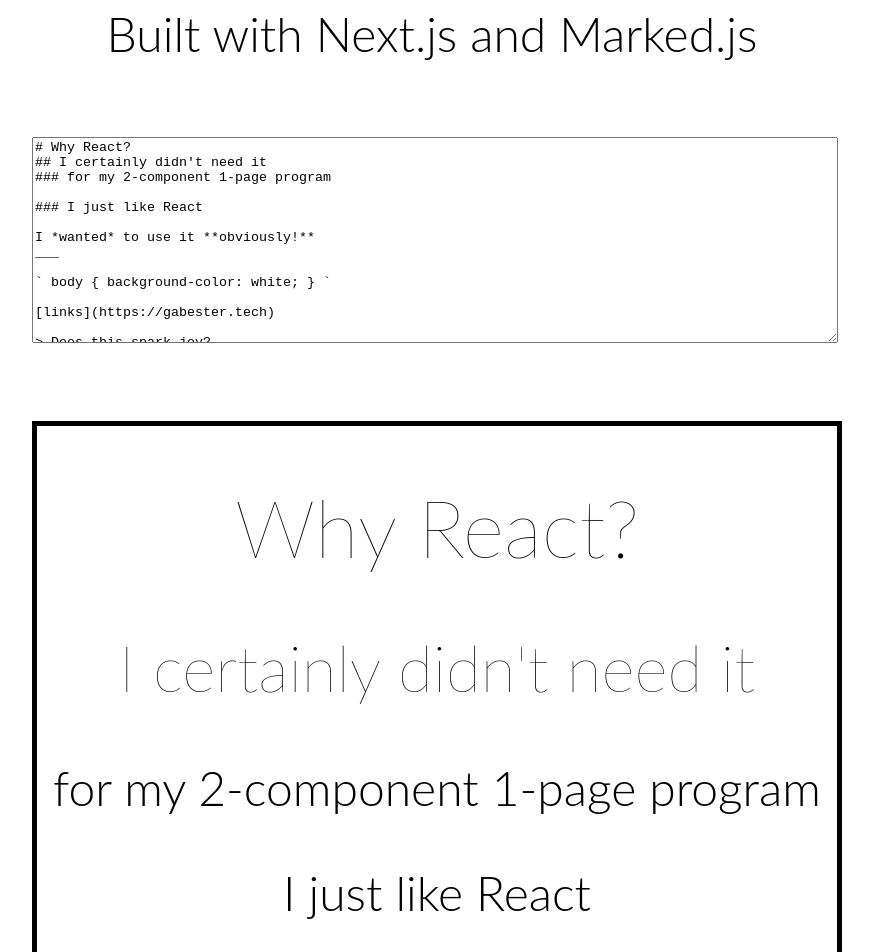
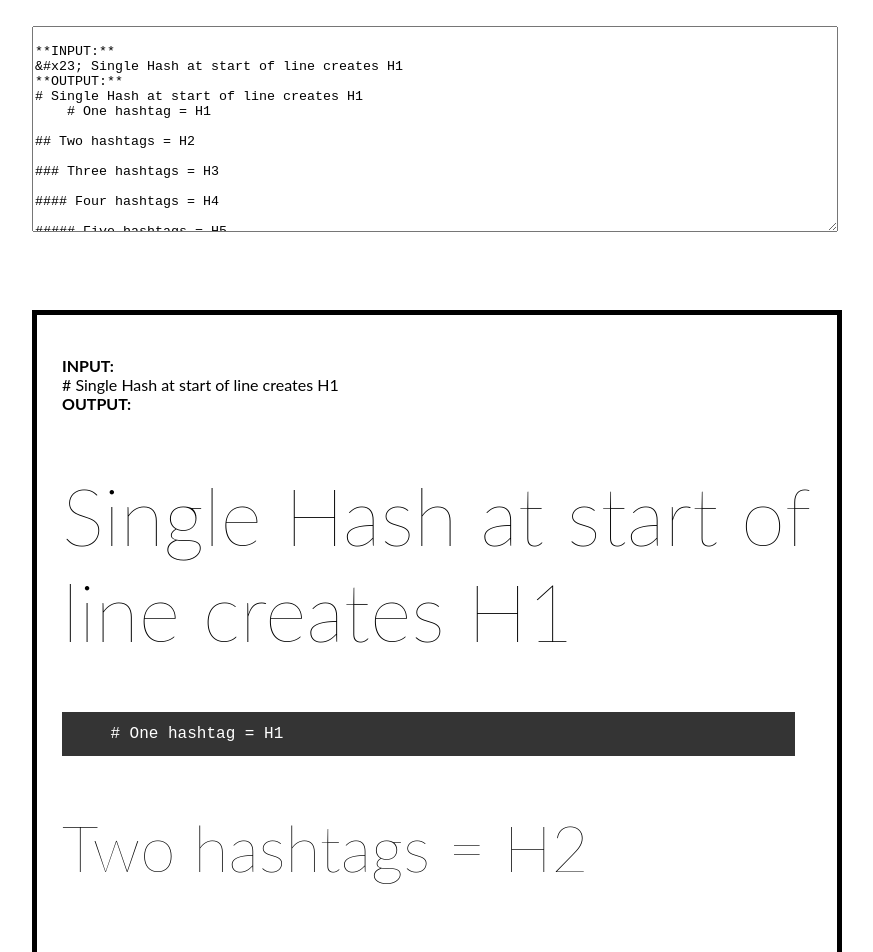
Before and after one commit to Gabester0/chainsaw-markdown, a Next.js app: page / in a window 1280 px wide. Shown: the part 220-1172 px from the top of the page, without its empty margins (208-1081 px from the left). Built offline with nearby package versions, Linux system fonts and the light colour scheme.

Commit message:
updated content

```diff
--- a/components/input.js
+++ b/components/input.js
@@ -2,39 +2,139 @@
 
 function input(props){
 
-    const htmlValue = `# Why React?\r
-## I certainly didn\'t need it\r
-### for my 2-component 1-page program\r
+    const htmlValue = `
+**INPUT:**
+&#x23; Single Hash at start of line creates H1
+**OUTPUT:**
+# Single Hash at start of line creates H1
+    # One hashtag = H1\r
 
-### I just like React\r
+## Two hashtags = H2\r
 
-I *wanted* to use it **obviously!**\r
-___\r
+### Three hashtags = H3\r
 
-\` body { background-color: white; } \`\r
+#### Four hashtags = H4\r
 
-[links](https://gabester.tech)\r
+##### Five hashtags = H5\r
 
-> Does this spark joy?\r
+###### Six hashtags = H6\r
 
-|   ha      |   hb      |  hc       |   hd      |
-|---------- | --------- | --------- | ----------|
-| tictictic | tactactac | tictictic | tactactac |
-| toetoetoe | tictictic | toetoetoe | tactactac |
 
-1. I\r
-2. am\r
-- a\r
-- list\r
 
-![React Logo w/ Text](https://goo.gl/Umyytc)\r
 
-\`\`\`\r
-//I am a\r
-//multi-line\r
-//code block\r
-<div></div>\r
-\`\`\`\r`;
+Wrap text in asterisks = *Italicized Text*\r
+
+Wrap text in double asterisks = **Bold Text**\r
+
+
+
+
+Three underscores or asterisks or dashes = \<hr\> (horizontal line)\r
+*Note: the three underscores or asterisks or dashes must be the only characters on the line for this to work*
+
+___
+***
+---
+
+
+
+
+Wrap text in backticks = \` Text color and background color are switched \`\r
+
+Wrap text in square brackets followed by url wrapped in parentheses = [[link] (url)](https://en.wikipedia.org/wiki/Hyperlink)\r
+*Note: Don't put any space between the square brackets and the parentheses*\r
+
+> Start line with one \> character = Indented blockquote
+
+> > Start line with two \> characters = Double indented blockquote
+
+
+---
+
+
+
+1. Start each line with a number + a period + a space + Your text= Numbered List
+3. Number + Period = &#50;. Your text
+4. (&#52;.) You can use any number you want
+4. (&#52;.) Markdown will still show the next number
+10. (&#49;&#48;.) Markdown will still show the next sequential number
+
+- Start each line with a dash plus a space = Bulleted list
+- Start each line with a dash plus a space = Bulleted list
+- Start each line with a dash plus a space = Bulleted list
+- Start each line with a dash plus a space = Bulleted list
+
+
+
+---
+
+
+
+**INPUT:**
+
+&#96; &#96; &#96;
+var code = function(){
+> alert( "Wrap you code in a pair of triple \r backticks to create a multi-line code block" ); \r
+> //To indent lines of code use tabs
+
+};
+
+code();
+&#96; &#96; &#96;
+
+**OUTPUT:**
+
+\`\`\`
+var code = function(){
+    alert( "Wrap you code in a pair of triple
+    backticks to create a multi-line code block" );
+    //To indent lines of code use tabs
+};
+
+code();
+\`\`\`
+
+
+
+---
+
+
+
+**INPUT:**
+
+&#33;&#91; Description of the image &#93;&#40; the image URL &#41;
+
+**OUTPUT:**
+
+![React Logo w/ Text](https://goo.gl/Umyytc)
+
+
+
+---
+
+
+
+**INPUT:**
+
+&#124; To Create &#124; A Table: &#124; Wrap Text &#124; In Pipe (or vertical slash) symbols &#124;
+&#124; - &#124;- &#124; - &#124; - &#124;
+&#124; On the 2nd line &#124; Type Pipe + Dash &#124; Once For Every &#124; Table Cell in the Row &#124;
+&#124; For Every &#124; Row &#124;  Wrap Text &#124; In Pipes &#124;
+&#124; If There Are Less Cells &#124; The Table Will Automatically &#124; Fill In Blank Cells &#124;
+
+**OUTPUT:**
+
+| To Create | A Table: | Wrap Text | In Pipe (or vertical slash) symbols |
+|- | - | -| -|
+| On the 2nd line | Type Pipe + Dash | Once For Every | Table Cell in the Row |
+| For Every | Row |  Wrap Text | In Pipes |
+| If There Are Less Cells | The Table Will Automatically | Fill In Blank Cells |
+
+
+
+
+&#124;
+`;
 
     return (
         <div>
--- a/components/output.js
+++ b/components/output.js
@@ -6,9 +6,11 @@
             </div>
                 <style jsx>{`
                 #preview{
-                    width: 800px;
+                    width: 750px;
                     margin: 50px auto;
                     border: 5px solid black;
+                    text-align: left;
+                    padding: 25px;
                 }
                 `}</style>
         </div>
--- a/pages/index.js
+++ b/pages/index.js
@@ -3,49 +3,160 @@
 
 import Input from '../components/input';
 import Output from '../components/output';
+/*
+Change this to have a select statement to choose which Element you want a demo of
+When I select one this resets the input and the output
 
+in input.js need to assign value with props.  Then can define value in index.js
+
+Just create an event listener for the dropdown that will set state and input.js props value.
+
+Give "Markdown" in page header a tooltip with a brief explanation of what markdown is.
+*/
 class Home extends Component{
     state = {
-        input: `# Why React?\r
-## I certainly didn\'t need it\r
-### for my 2-component 1-page program\r
+        input: `
+**INPUT:**
+&#x23; Single Hash at start of line creates H1
+**OUTPUT:**
+# Single Hash at start of line creates H1
+        # One hashtag = H1\r
 
-### I just like React\r
+## Two hashtags = H2\r
 
-I *wanted* to use it **obviously!**\r
-___\r
+### Three hashtags = H3\r
 
-\` body { background-color: white; } \`\r
+#### Four hashtags = H4\r
 
-[links](https://gabester.tech)\r
+##### Five hashtags = H5\r
 
-> Does this spark joy?\r
+###### Six hashtags = H6\r
 
-|   ha      |   hb      |  hc       |   hd      |
-|---------- | --------- | --------- | ----------|
-| tictictic | tactactac | tictictic | tactactac |
-| toetoetoe | tictictic | toetoetoe | tactactac |
 
-1. I\r
-2. am\r
-- a\r
-- list\r
 
-![React Logo w/ Text](https://goo.gl/Umyytc)\r
 
-\`\`\`\r
-//I am a\r
-//multi-line\r
-//code block\r
-<div></div>\r
-\`\`\`\r`
-    };
+Wrap text in asterisks = *Italicized Text*\r
+
+Wrap text in double asterisks = **Bold Text**\r
+
+
+
+
+Three underscores or asterisks or dashes = \<hr\> (horizontal line)\r
+*Note: the three underscores or asterisks or dashes must be the only characters on the line for this to work*
+
+___
+***
+---
+
+
+
+
+Wrap text in backticks = \` Text color and background color are switched \`\r
+
+Wrap text in square brackets followed by url wrapped in parentheses = [[link] (url)](https://en.wikipedia.org/wiki/Hyperlink)\r
+*Note: Don't put any space between the square brackets and the parentheses*\r
+
+> Start line with one \> character = Indented blockquote
+
+> > Start line with two \> characters = Double indented blockquote
+
+
+---
+
+
+
+1. Start each line with a number + a period + a space + Your text= Numbered List
+3. Number + Period = &#50;. Your text
+4. (&#52;.) You can use any number you want
+4. (&#52;.) Markdown will still show the next number
+10. (&#49;&#48;.) Markdown will still show the next sequential number
+
+- Start each line with a dash plus a space = Bulleted list
+- Start each line with a dash plus a space = Bulleted list
+- Start each line with a dash plus a space = Bulleted list
+- Start each line with a dash plus a space = Bulleted list
+
+
+
+---
+
+
+
+**INPUT:**
+
+&#96; &#96; &#96;
+var code = function(){
+> alert( "Wrap you code in a pair of triple \r backticks to create a multi-line code block" ); \r
+> //To indent lines of code use tabs
+
+};
+
+code();
+&#96; &#96; &#96;
+
+**OUTPUT:**
+
+\`\`\`
+var code = function(){
+    alert( "Wrap you code in a pair of triple
+    backticks to create a multi-line code block" );
+    //To indent lines of code use tabs
+};
+
+code();
+\`\`\`
+
+
+
+---
+
+
+
+**INPUT:**
+
+&#33;&#91; Description of the image &#93;&#40; the image URL &#41;
+
+**OUTPUT:**
+
+![React Logo w/ Text](https://goo.gl/Umyytc)
+
+
+
+---
+
+
+
+**INPUT:**
+
+&#124; To Create &#124; A Table: &#124; Wrap Text &#124; In Pipe (or vertical slash) symbols &#124;
+&#124; - &#124;- &#124; - &#124; - &#124;
+&#124; On the 2nd line &#124; Type Pipe + Dash &#124; Once For Every &#124; Table Cell in the Row &#124;
+&#124; For Every &#124; Row &#124;  Wrap Text &#124; In Pipes &#124;
+&#124; If There Are Less Cells &#124; The Table Will Automatically &#124; Fill In Blank Cells &#124;
+
+**OUTPUT:**
+
+| To Create | A Table: | Wrap Text | In Pipe (or vertical slash) symbols |
+|- | - | -| -|
+| On the 2nd line | Type Pipe + Dash | Once For Every | Table Cell in the Row |
+| For Every | Row |  Wrap Text | In Pipes |
+| If There Are Less Cells | The Table Will Automatically | Fill In Blank Cells |
+
+
+
+
+`};
 
     componentDidMount(){
         const script = document.createElement("script");
         script.src = 'https://cdn.freecodecamp.org/testable-projects-fcc/v1/bundle.js';
         script.async = true;
         document.body.appendChild(script);
+        //Remove space from url demonstration
+        const link = document.querySelector("a").textContent;
+        const editedLink = link.split("").filter(e=> e!= " ").join("");
+        document.querySelector("a").textContent = editedLink;
     }
 
     changeListener(event) {
@@ -64,7 +175,6 @@
         return (
             <div >
                 <h1>Markdown Previewer</h1>
-                <h3>Built with Next.js and Marked.js</h3>
                     <Input change={(event) => this.changeListener(event) } />
                     <Output setMarkdown={this.getMarkdown()} />
                     <style jsx global>{`
@@ -90,7 +200,6 @@
                         }
                         table {
                             border-collapse: collapse;
-                            margin: auto;
                         }
                         td,
                         th {
@@ -98,16 +207,25 @@
                             padding: 5px;
                         }
                         code {
+                            width: 95%;
                             display: inline-block;
                             background: #343434;
                             color: white;
                             line-height:150%;
                             padding: 10px;
                         }
+                        hr {
+                            width: 97%;
+                            margin-left: 0!important;
+                        }
                         ul,
                         ol {
-                            width: 100px;
-                            margin: 25px auto;
+                            width: 95%;
+                            margin: 25px 0;
+                        }
+                        p > img {
+                            width: 200px;
+                            height: auto;
                         }
                     `}</style>
             </div>
```
